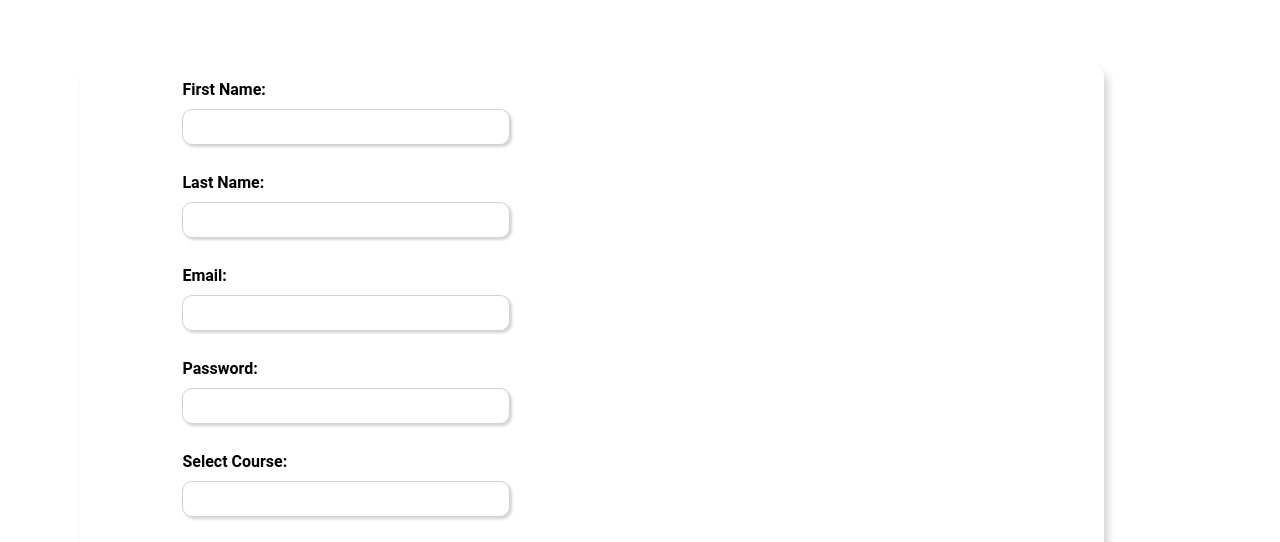
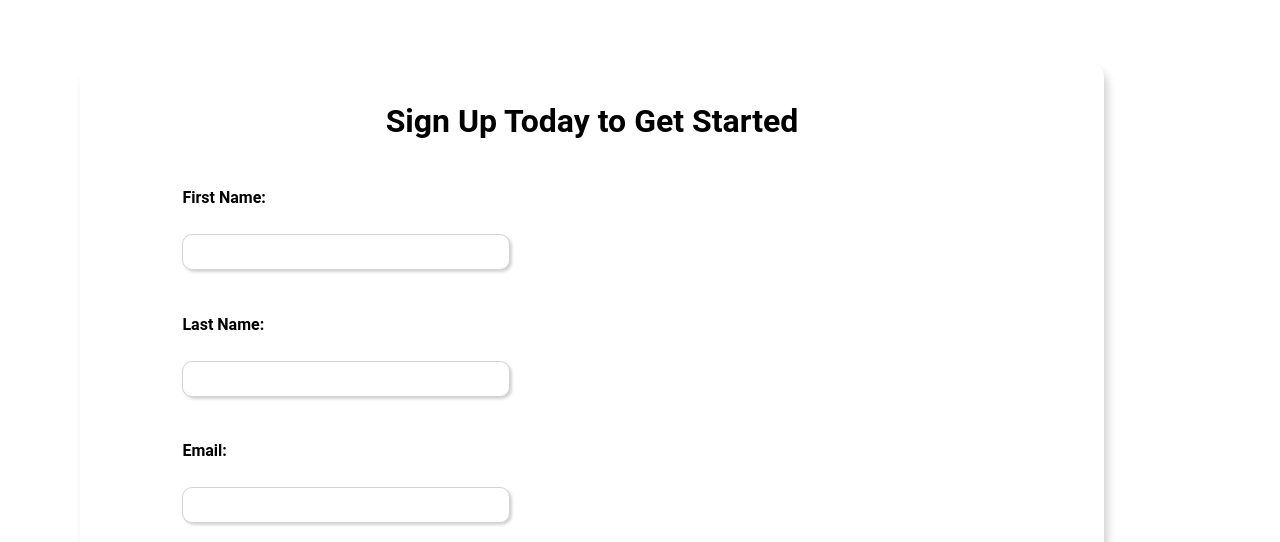
Before and after one commit to LerMari/SweetBerries, a plain HTML site: page getstarted.html in a window 1280 px wide. Shown: the part 172-714 px from the top of the page. Drawn offline with Linux system fonts and the light colour scheme.

Commit message:
added page heading

```diff
--- a/getstarted.html
+++ b/getstarted.html
@@ -22,6 +22,7 @@
      </div>
 
     <div class="getStartedCard">
+        <h1>Sign Up Today to Get Started</h1>
         <form>
 
             <label for="firstName"><h4>First Name:</h4></label>
--- a/style.css
+++ b/style.css
@@ -125,14 +125,19 @@
   }
 
   .getStartedCard {
-    height: 700px;
+    height: 1000px;
     width: 80%;
     box-shadow: 4px 8px 8px lightgray;
     border-radius: 15px;
     margin: 80px;
     display: flex;
+    flex-direction: column;
     align-items: center;
     justify-content: center;
+  }
+
+  .getStartedCard h1 {
+    margin: 40px;
   }
 
   .getStartedCard form {
```
